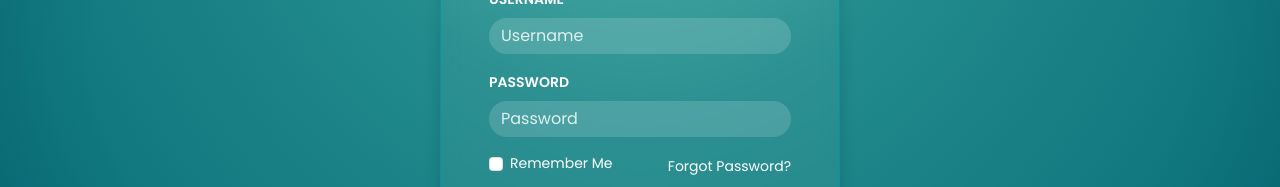
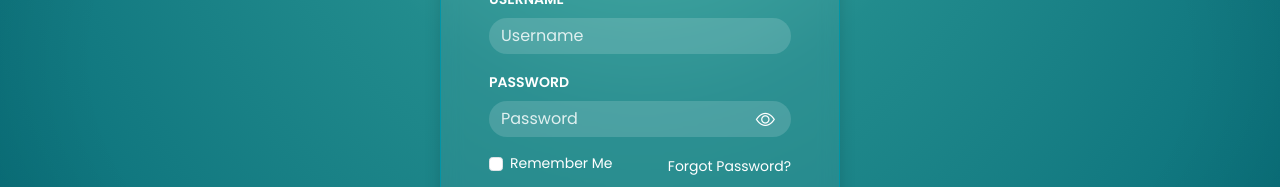
Before and after one commit to jamessarona/purrfecttrack-clinic-web, an Angular app: page /login in a window 1280 px wide. Shown: the part 343-530 px from the top of the page. Built offline with nearby package versions, Linux system fonts and the light colour scheme; no server answers.

Commit message:
feat: add toggling of password obscure

```diff
--- a/src/app/pages/login/login.component.html
+++ b/src/app/pages/login/login.component.html
@@ -5,7 +5,8 @@
       <img src="assets/images/logo.png" alt="Company Logo" class="login-logo" />
     </div>
 
-    <form (ngSubmit)="login()" class="needs-validation">
+    <form (ngSubmit)="login()" class="needs-validation" #loginForm="ngForm" novalidate>
+
       <div class="mb-3 text-start">
         <label for="email" class="form-label text-uppercase small fw-bold">Username</label>
         <input
@@ -17,22 +18,40 @@
           placeholder="Username"
           required
           autocomplete="email"
+          #emailRef="ngModel"
         />
+        <div *ngIf="emailRef.invalid && emailRef.touched" class="text-warning small">
+          Username is required and must be a valid email.
+        </div>
       </div>
 
-      <div class="mb-3 text-start">
+      <div class="mb-3 text-start password-input">
         <label for="password" class="form-label text-uppercase small fw-bold">Password</label>
+
+        <div class="input-icon-wrapper position-relative">
           <input
             id="password"
-          type="password"
+            [type]="hidePassword ? 'password' : 'text'"
             name="password"
             [(ngModel)]="password"
-          class="form-control rounded-pill"
+            class="form-control rounded-pill pe-5"
             placeholder="Password"
             required
             autocomplete="current-password"
           />
+
+          <button
+            type="button"
+            class="password-toggle"
+            (click)="togglePassword()"
+            tabindex="-1"
+            aria-label="Toggle password visibility"
+          >
+            <i class="bi" [ngClass]="hidePassword ? 'bi-eye' : 'bi-eye-slash'"></i>
+          </button>
         </div>
+      </div>
+
 
       <div class="d-flex justify-content-between align-items-center small mb-3">
         <div class="form-check">
@@ -49,7 +68,11 @@
       </div>
 
       <div class="d-grid mb-3">
-        <button type="submit" class="btn btn-primary text-white rounded-pill fw-bold" [disabled]="isLoading">
+        <button
+          type="submit"
+          class="btn btn-primary text-white rounded-pill fw-bold"
+          [disabled]="isLoading"
+        >
           {{ isLoading ? 'Signing in...' : 'Login' }}
         </button>
       </div>
--- a/src/app/pages/login/login.component.scss
+++ b/src/app/pages/login/login.component.scss
@@ -67,6 +67,34 @@
   }
 }
 
+.password-input {
+  position: relative;
+
+  .form-control {
+    padding-right: 3rem;
+  }
+
+  .password-toggle {
+    position: absolute;
+    top: 50%;
+    right: 1rem;
+    transform: translateY(-45%);
+    background: transparent;
+    border: none;
+    padding: 0;
+    margin: 0;
+    cursor: pointer;
+    color: #fff;
+    display: flex;
+    align-items: center;
+
+    i {
+      font-size: 1.2rem;
+      line-height: 1;
+    }
+  }
+}
+
 .btn-primary {
   background-color: $primary;
   border: none;
--- a/src/app/pages/login/login.component.ts
+++ b/src/app/pages/login/login.component.ts
@@ -1,7 +1,7 @@
 import { Component, OnInit } from '@angular/core';
 import { FormsModule } from '@angular/forms';
 import { Router } from '@angular/router';
-import { NgIf } from '@angular/common';
+import { NgClass, NgIf } from '@angular/common';
 import { RouterModule } from '@angular/router';
 import { AuthService } from '../../services/auth/auth.service';
 import { UserService } from '../../services/user/user.service';
@@ -11,7 +11,7 @@ import { UserService } from '../../services/user/user.service';
   templateUrl: './login.component.html',
   styleUrls: ['./login.component.scss'],
   standalone: true,
-  imports: [FormsModule, NgIf, RouterModule],
+  imports: [FormsModule, NgIf, RouterModule, NgClass],
 })
 export class LoginComponent {
   email = '';
@@ -19,6 +19,7 @@ export class LoginComponent {
   rememberMe = false;
   error = '';
   isLoading = false;
+  hidePassword = true;
 
   constructor(private auth: AuthService, private router: Router,
     private user: UserService) {}
@@ -53,4 +54,8 @@ export class LoginComponent {
       }
     });
   }
+
+  togglePassword(){
+    this.hidePassword = !this.hidePassword;
+  }
 }
```
Lines whose indentation alone changed are shown as unchanged.
